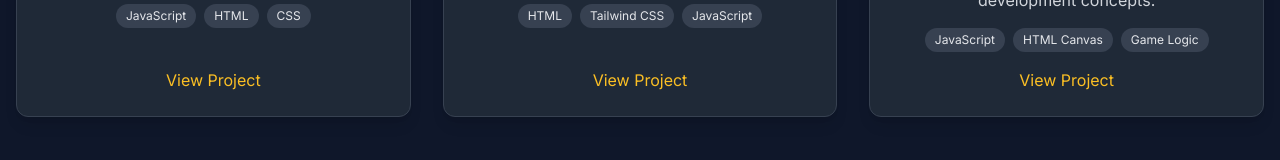
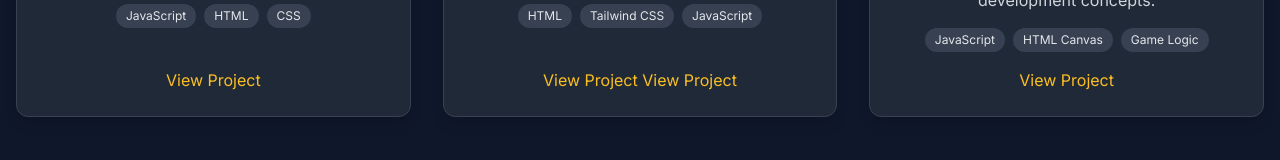
Before and after one commit to vishnnupriiyaa/portfolio, a plain HTML site: page index.html in a window 1280 px wide. Shown: the part 1673-1833 px from the top of the page. Drawn offline with nearby package versions, Linux system fonts and the light colour scheme.

Commit message:
Update index.html

```diff
--- a/index.html
+++ b/index.html
@@ -149,6 +149,7 @@
                     </div>
                     <div class="mt-auto">
                         <a href="#" class="text-amber-400 hover:underline">View Project</a>
+                        <a href="https://portfolio-vprj.vercel.app/" target="_blank" class="text-amber-400 hover:underline">View Project</a>
                     </div>
                 </div>
                 <!-- Project Card 3 -->
```
